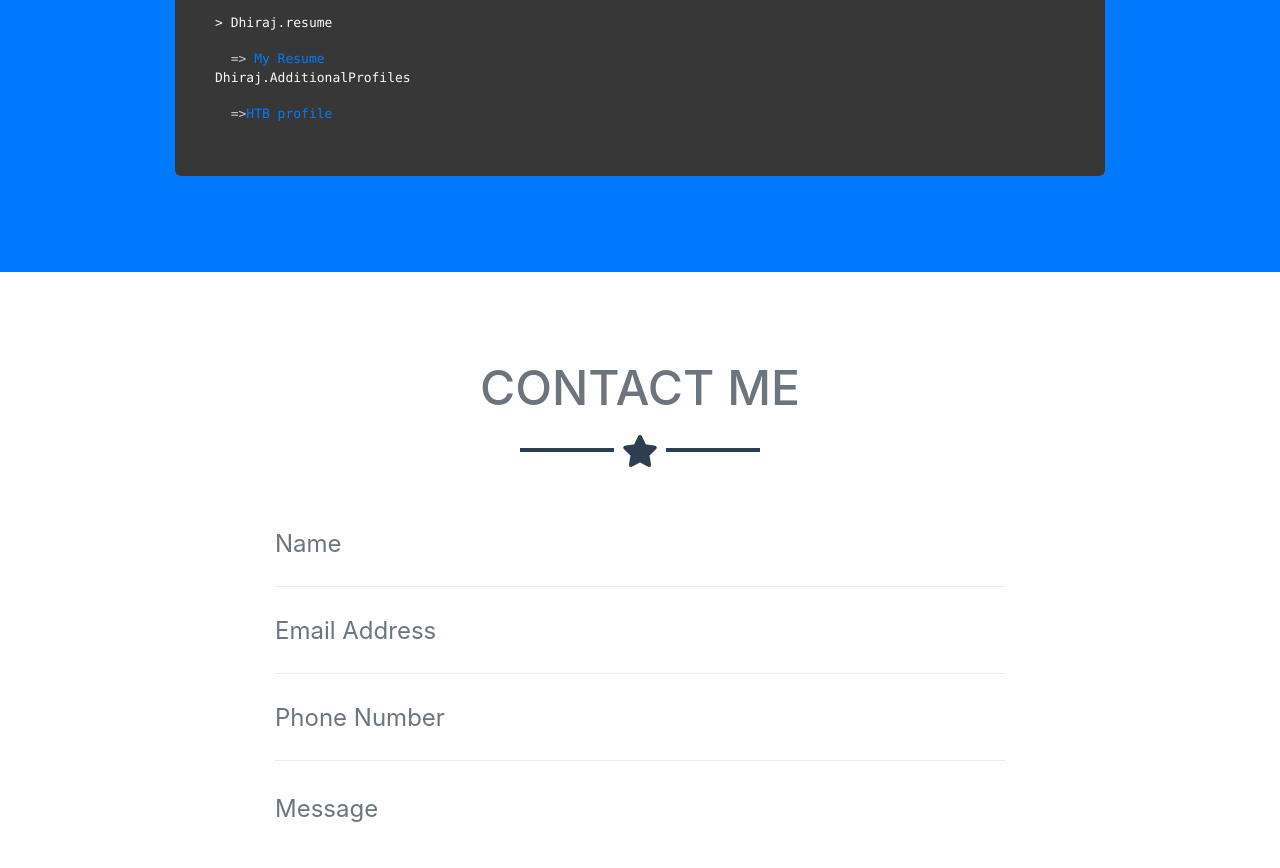
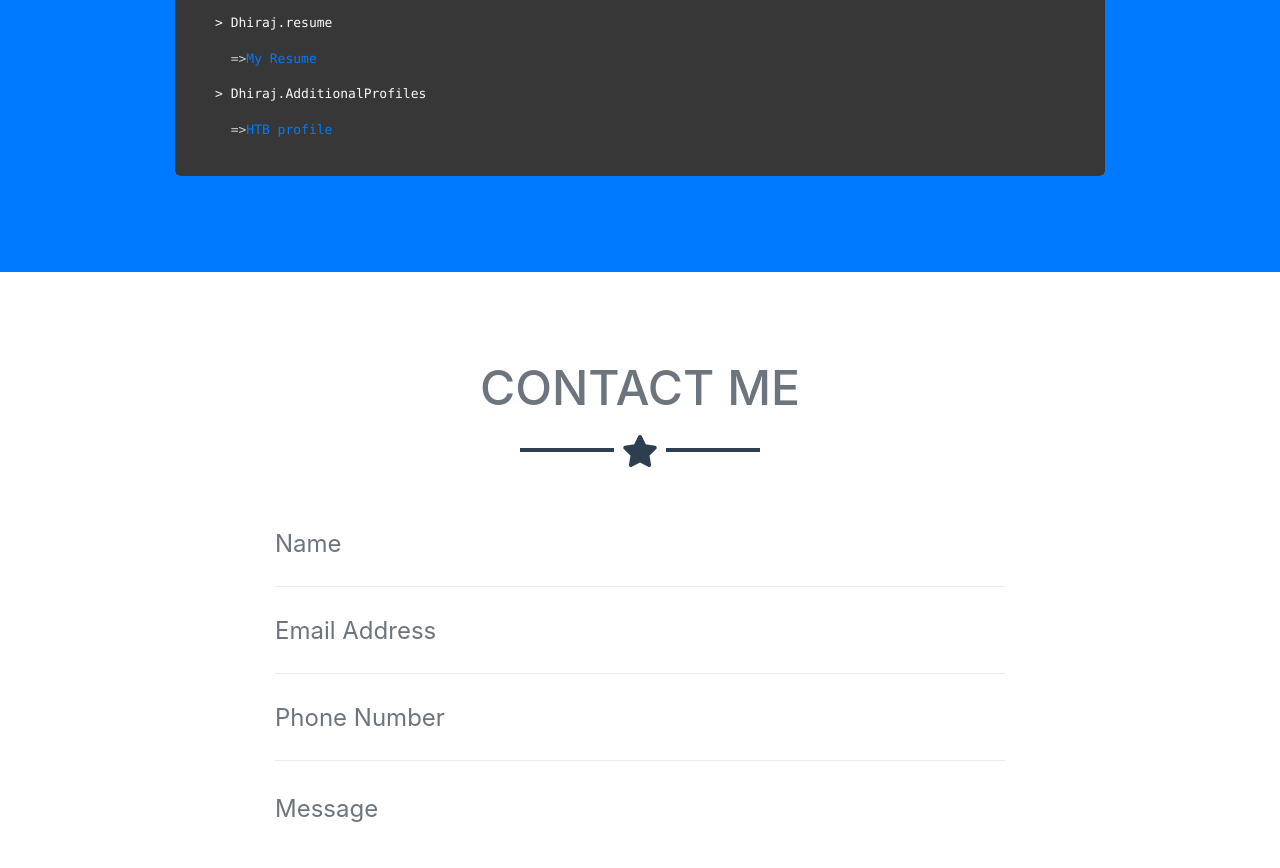
Before and after one commit to spdhiraj99/old-portfolio, a website with bundled scripts: page index.html in a window 1280 px wide. Shown: the part 2539-3407 px from the top of the page. Built offline with nearby package versions, Linux system fonts and the light colour scheme.

Commit message:
Update index.html

```diff
--- a/index.html
+++ b/index.html
@@ -187,10 +187,10 @@
               &nbsp;&nbsp;&nbsp;&nbsp;&nbsp;endDate: 01/02/2019 ]]</span>
             <p></p>
             <p> > Dhiraj.resume</p>
-            <span class="answer">&nbsp;&nbsp;=><a href="https://drive.google.com/file/d/1pJgQ17JFS6sByGwdhqckAOBXcHMbiWKs/view?usp=sharing">
-            My Resume</a></span>
-            <p> Dhiraj.AdditionalProfiles</p>
-            <span class="answer">&nbsp;&nbsp;=><a href="https://www.hackthebox.eu/profile/116474">HTB profile</a><script src="https://www.hackthebox.eu/badge/116474"></script>
+            <span class="answer">&nbsp;&nbsp;=><a href="https://drive.google.com/file/d/1pJgQ17JFS6sByGwdhqckAOBXcHMbiWKs/view?usp=sharing">My Resume</a></span>
+            <p></p>
+            <p> > Dhiraj.AdditionalProfiles</p>
+            <span class="answer">&nbsp;&nbsp;=><a href="https://www.hackthebox.eu/profile/116474">HTB profile</a>
             </span>
           </div>
         </div>
```
